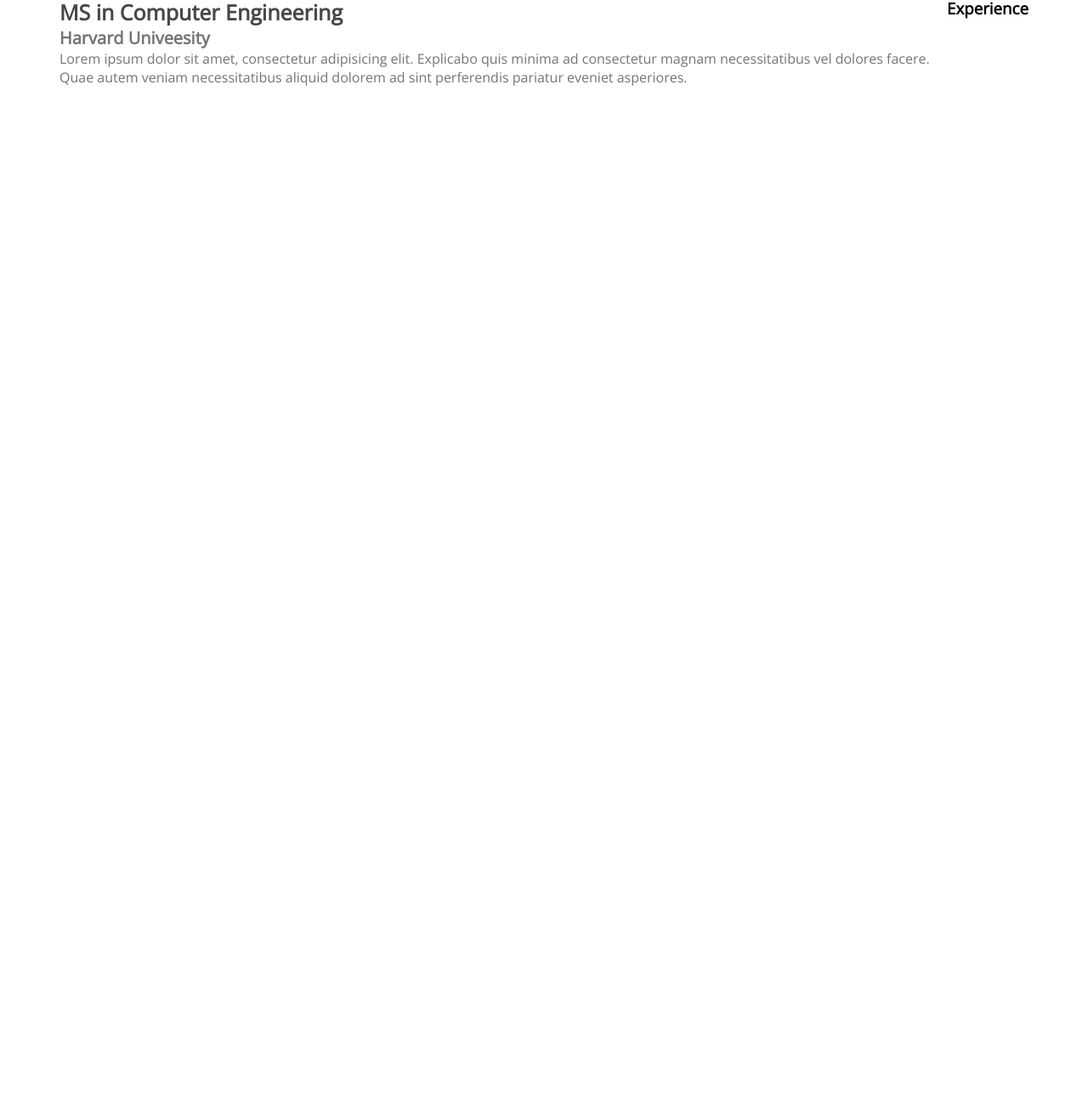
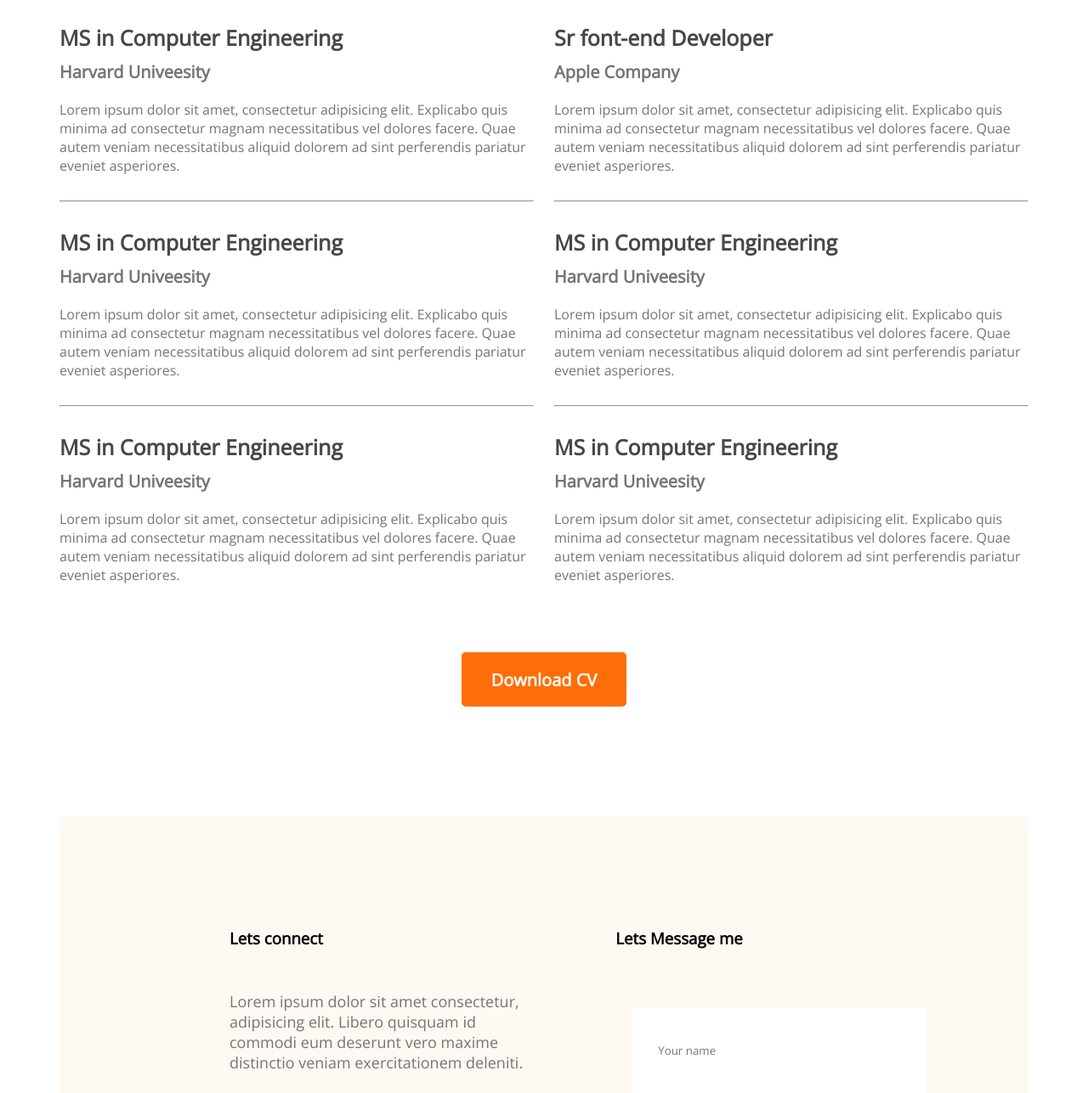
Before and after one commit to Saiful-94/developer-portfolio, a plain HTML site: page index.html in a window 1280 px wide. Shown: the part 2195-3482 px from the top of the page at 85% size. Before the commit the page ends 2297 px from the top, so only its background shows below. Drawn offline with nearby package versions, Linux system fonts and the light colour scheme.

Commit message:
Added Contact

```diff
--- a/index.html
+++ b/index.html
@@ -7,6 +7,7 @@
     <title>Developer Portfolio</title>
     <link rel="stylesheet" href="styles/portfolio.css">
     <link rel="preconnect" href="https://fonts.googleapis.com"><link rel="preconnect" href="https://fonts.gstatic.com" crossorigin><link href="https://fonts.googleapis.com/css2?family=Open+Sans&display=swap" rel="stylesheet">
+    <link rel="stylesheet" href="">
 </head>
 <body>
     <header class="header">
@@ -91,7 +92,19 @@
                 <div class="resume-content">
                     <div>
                         <h3 class="resume-title">My Education</h3>
-                        <div class="resume=item">
+                        <div class="resume-item">
+                            <h4 class="title">MS in Computer Engineering</h4>
+                            <h5 class="sub-title">Harvard Univeesity</h5>
+                              <p class="description">Lorem ipsum dolor sit amet, consectetur adipisicing elit. Explicabo quis minima ad consectetur magnam necessitatibus vel dolores facere. Quae autem veniam necessitatibus aliquid dolorem ad sint perferendis pariatur eveniet asperiores.</p>
+                         </div>
+                         <hr>
+                         <div class="resume-item">
+                            <h4 class="title">MS in Computer Engineering</h4>
+                            <h5 class="sub-title">Harvard Univeesity</h5>
+                              <p class="description">Lorem ipsum dolor sit amet, consectetur adipisicing elit. Explicabo quis minima ad consectetur magnam necessitatibus vel dolores facere. Quae autem veniam necessitatibus aliquid dolorem ad sint perferendis pariatur eveniet asperiores.</p>
+                         </div>
+                         <hr>
+                         <div class="resume-item">
                             <h4 class="title">MS in Computer Engineering</h4>
                             <h5 class="sub-title">Harvard Univeesity</h5>
                               <p class="description">Lorem ipsum dolor sit amet, consectetur adipisicing elit. Explicabo quis minima ad consectetur magnam necessitatibus vel dolores facere. Quae autem veniam necessitatibus aliquid dolorem ad sint perferendis pariatur eveniet asperiores.</p>
@@ -99,9 +112,58 @@
                     </div>
                     <div>
                         <h3 class="resume-title">My Experience</h3>
+                        <div class="resume-item">
+                            <h4 class="title">Sr font-end Developer</h4>
+                            <h5 class="sub-title">Apple Company</h5>
+                              <p class="description">Lorem ipsum dolor sit amet, consectetur adipisicing elit. Explicabo quis minima ad consectetur magnam necessitatibus vel dolores facere. Quae autem veniam necessitatibus aliquid dolorem ad sint perferendis pariatur eveniet asperiores.</p>
+                         </div>
+                         <hr>
+                         <div class="resume-item">
+                            <h4 class="title">MS in Computer Engineering</h4>
+                            <h5 class="sub-title">Harvard Univeesity</h5>
+                              <p class="description">Lorem ipsum dolor sit amet, consectetur adipisicing elit. Explicabo quis minima ad consectetur magnam necessitatibus vel dolores facere. Quae autem veniam necessitatibus aliquid dolorem ad sint perferendis pariatur eveniet asperiores.</p>
+                         </div>
+                         <hr>
+                         <div class="resume-item">
+                            <h4 class="title">MS in Computer Engineering</h4>
+                            <h5 class="sub-title">Harvard Univeesity</h5>
+                              <p class="description">Lorem ipsum dolor sit amet, consectetur adipisicing elit. Explicabo quis minima ad consectetur magnam necessitatibus vel dolores facere. Quae autem veniam necessitatibus aliquid dolorem ad sint perferendis pariatur eveniet asperiores.</p>
+                         </div>
                     </div>
                 </div>
+                <div class="resume-button">
+                    <button class="btn-primary"> Download CV</button>
+                </div>
+
             </section>
+            <!-- contract section -->
+            <Section class="contact">
+                <div>
+                 <h3 class="section-title">Lets connect</h3>
+                 <p class="section-description">Lorem ipsum dolor sit amet consectetur, adipisicing elit. Libero quisquam id commodi eum deserunt vero maxime distinctio veniam exercitationem deleniti.</p>
+                 <a href="">
+                    <img src="images/icons/facebook.png" alt="">
+                 </a>
+                 <a href="">
+                    <img src="images/icons/twitter.png" alt="">
+                 </a>
+                 <a href="">
+                    <img src="images/icons/insta.png" alt="">
+                 </a>
+                </div>
+
+                <div>
+                    <h3 class="section-title">Lets Message me</h3>
+                    <form action="">
+                        <input type="text" name="" id="" placeholder="Your name">
+                        <input type="email" name="" id="" placeholder="Your email">
+                        <textarea name="" id="" cols="30" rows="10" placeholder="Write here"></textarea>
+                        <input class="btn-primary" type="Submit" value="Submit">
+
+                    </form>
+                </div>
+
+            </Section>
 
 
     </main>
--- a/styles/portfolio.css
+++ b/styles/portfolio.css
@@ -128,18 +128,56 @@ section{
 /* Resume styles */
 .resume-content{
     display: flex;
+    gap:24px;
+}
+.resume-item{
+    margin-top: 30px;
+    margin-bottom: 30px;
 }
 .resume .title{
     font-weight: 700;
     font-size: 25px;
     color: #474747;
+    margin-bottom: 10px;
+
 }
 .resume .sub-title{
     color: #757575;
     font-weight: 600;
     font-size: 20px;
+    margin-bottom: 20px;
 }
 
 .resume .description{
 color: #757575;
 }
+.resume-button{
+ margin-top: 50px;
+ text-align:center;
+}
+
+
+/* Contact style */
+.contact{
+    display: flex;
+    gap:100px;
+    background-color:#FFF8F3;
+    padding:130px 200px;
+}
+.contact .section-title{
+    text-align: left;
+
+}
+.contact input[type="text"], input[type="email"], textarea{
+    margin: 20px;
+    border: 0;
+    width: 100%;
+    padding:18px 30px;
+}
+input{
+    height: 64px;
+}
+.contact a{
+    text-decoration: none;
+
+}
```
